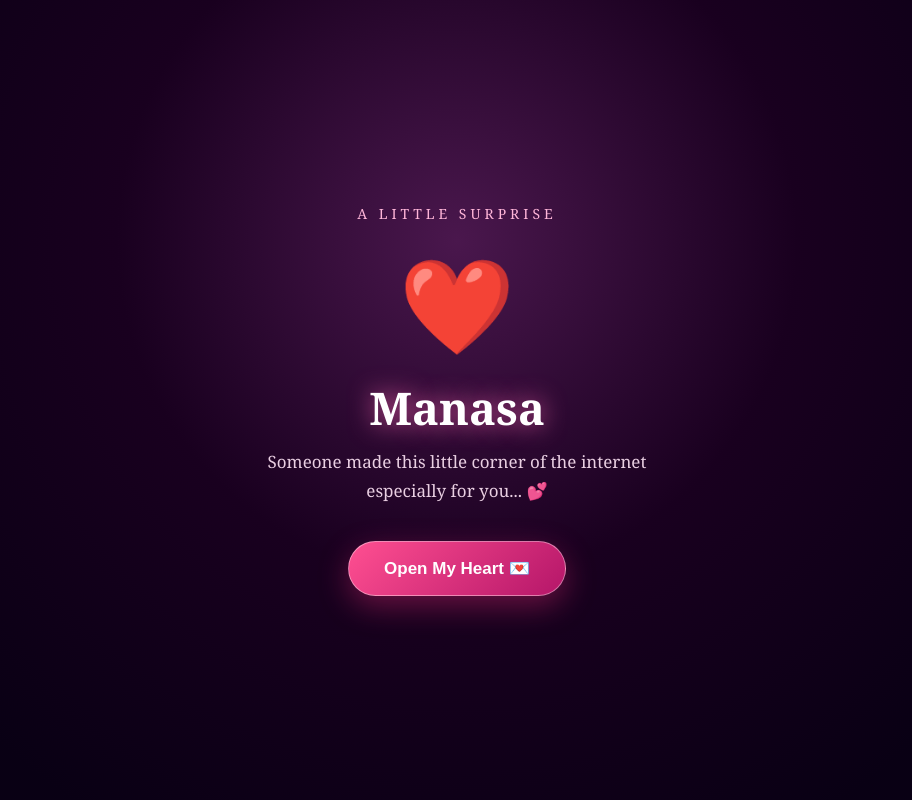
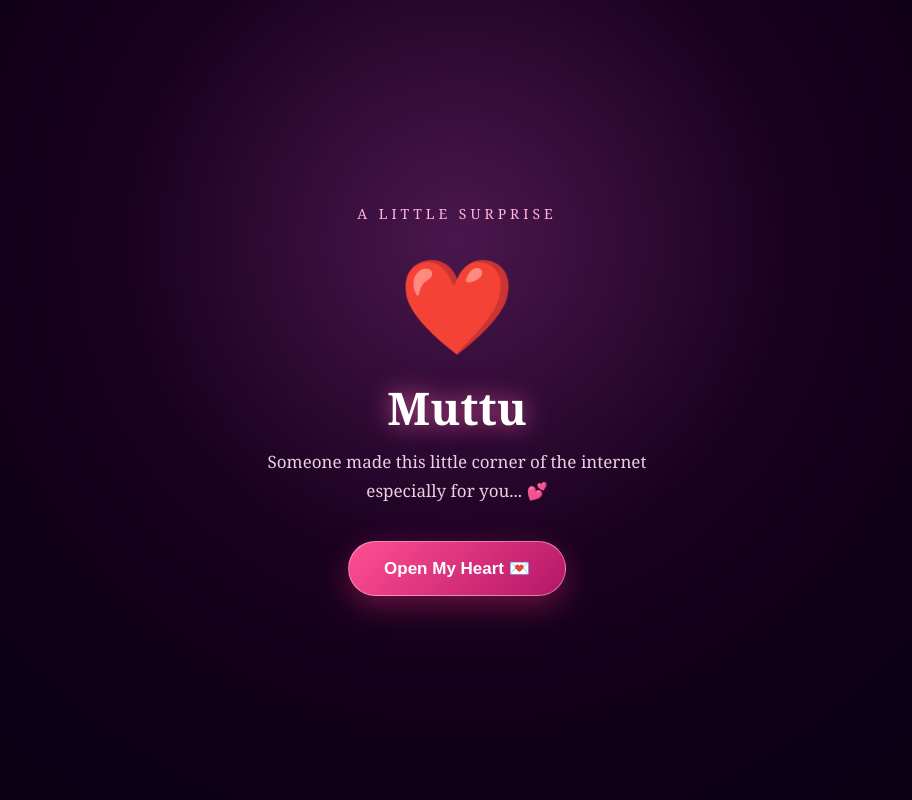
Before and after one commit to Pavanps17/manasa, a plain HTML site: page index.html in a window 1280 px wide. Shown: the top 800 px of the page, without its empty margins (183-1095 px from the left). Drawn offline with Linux system fonts and the light colour scheme.

Commit message:
Update index.html

```diff
--- a/index.html
+++ b/index.html
@@ -455,7 +455,7 @@
         <div class="welcome-content">
             <div class="small-title">A little surprise</div>
             <div class="welcome-heart">❤️</div>
-            <h1 class="welcome-title">Manasa</h1>
+            <h1 class="welcome-title">Muttu</h1>
             <p class="welcome-text">Someone made this little corner of the internet especially for you... 💕</p>
             <button class="open-button" onclick="openWebsite()">Open My Heart 💌</button>
         </div>
@@ -488,7 +488,7 @@
             <h2 class="section-title">A Little Letter 💌</h2>
             <div class="letter">
                 <div class="letter-top">
-                    <img src="pic2.jpg" alt="Manasa" class="letter-photo">
+                    <img src="pic2.jpg" alt="Muttu" class="letter-photo">
                 </div>
                 <p>Dear Manasa,</p>
                 <p>I don't know if a webpage can explain everything I feel, but I wanted to try.</p>
@@ -580,7 +580,7 @@
                 <button class="surprise-button" onclick="showFinalMessage()">Tap For One Last Surprise 💗</button>
 
                 <div id="finalMessage">
-                    <h3>Manasa ❤️</h3>
+                    <h3>Muttu ❤️</h3>
                     <p>You are one of the most beautiful chapters of my life.<br><br>
                     Whatever tomorrow brings, I'm grateful for today... because today has you in it.<br><br>
                     <strong>I Love You ❤️</strong></p>
```
